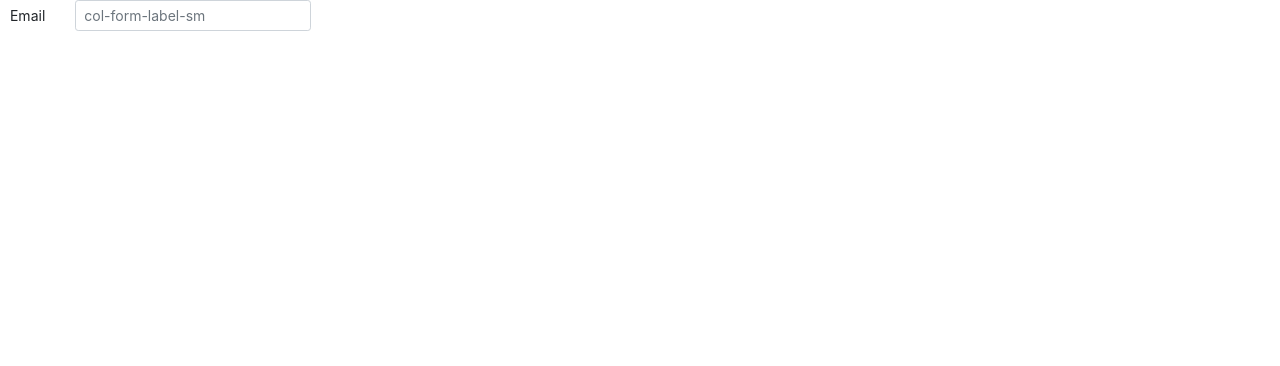
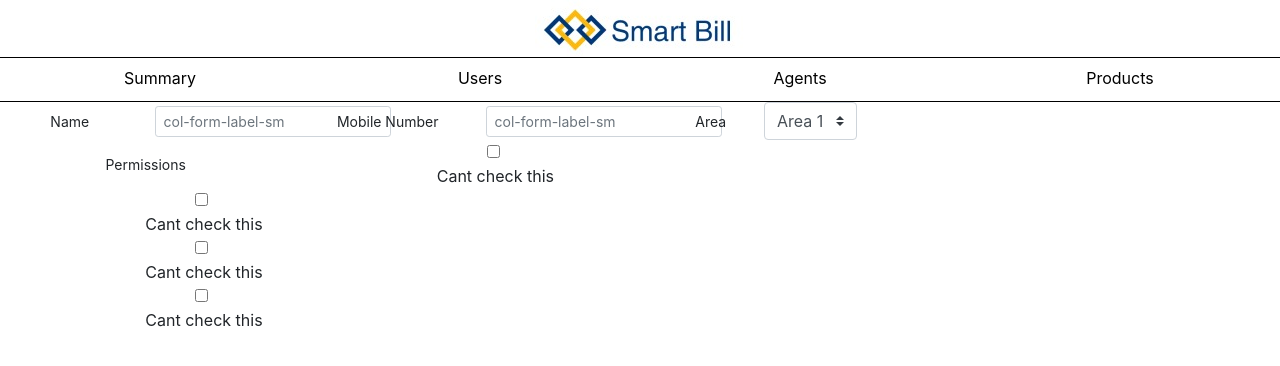
Before and after one commit to kirankumarsunkati/SB, a React (Create React App) app in the folder my-app/: page /Dashboard/addUser in a window 1280 px wide. Shown: the top 366 px of the page. Built offline with nearby package versions, Linux system fonts and the light colour scheme.

Commit message:
new changes
new changes

```diff
--- a/my-app/src/components/Dashboard/AddUser.js
+++ b/my-app/src/components/Dashboard/AddUser.js
@@ -6,17 +6,74 @@ import Row from './../UtilityComponents/Row.js';
 
 class AddUser extends React.Component{
 render(){
+  this.state =['Summary','Users','Agents','Products'];
   return(
     <div className="addUserWrapper">
+    <div className="row topWrapper">
+        <div className="col-1">
+        </div>
+        <div className="col-10">
+          <Link to="/Summary"><img src={sb} alt="sb" className="sblogo"/></Link>
+         </div>
+        <div className="col-1">
+        </div>
+    </div>
+    <div className="row dashboardContainer">
+          {this.state.map( (name,key) => {
+            return <Link to={name} key={key} className="active col-3"><Navs  value={name}/></Link>
+          })}
+    </div>
       <form class="form-inline">
 
         <div class="form-group row">
-            <label for="colFormLabelSm" class="col-sm-2 col-form-label col-form-label-sm">Email</label>
-            <div class="col-sm-10">
-              <input type="email" class="form-control form-control-sm" id="colFormLabelSm" placeholder="col-form-label-sm"/>
+            <label for="agentName" class="col-5 col-form-label col-form-label-sm">Name</label>
+            <div class="col-7">
+              <input type="text" class="form-control form-control-sm" id="agentName" placeholder="col-form-label-sm"/>
             </div>
       </div>
+      <div class="form-group row">
+          <label for="mobileNumber" class="col-5 col-form-label col-form-label-sm">Mobile Number</label>
+          <div class="col-7">
+            <input type="number" class="form-control form-control-sm" id="mobileNumber" placeholder="col-form-label-sm"/>
+          </div>
+      </div>
+      <div class="form-group row">
+          <label for="userEmail" class="col-5 col-form-label col-form-label-sm">Area</label>
+          <div class="col-7">
+          <select className="custom-select">
+            <option defaultValue="Area1" value="Area1">Area 1</option>
+            <option value="Area2">Area 2</option>
+            <option value="Area3">Area 3</option>
+            <option value="Area4">Area 4</option>
+            <option value="Area5">Area 5</option>
+          </select>
+          </div>
+      </div>
+      <div class="form-group row">
+      <label for="userEmail" className="col-5 col-form-label col-form-label-sm">Permissions</label>
+      <div className="col-7">
+          <input className="form-check-input" type="checkbox" id="disabledFieldsetCheck"/>
+          <label className="form-check-label" for="disabledFieldsetCheck">
+    Cant check this
+  </label>
+  </div><div className="col-7">
+      <input className="form-check-input" type="checkbox" id="disabledFieldsetCheck"/>
+      <label className="form-check-label" for="disabledFieldsetCheck">
+Cant check this
+</label>
+</div><div className="col-7">
+    <input className="form-check-input" type="checkbox" id="disabledFieldsetCheck"/>
+    <label className="form-check-label" for="disabledFieldsetCheck">
+Cant check this
+</label>
+</div><div className="col-7">
+    <input className="form-check-input" type="checkbox" id="disabledFieldsetCheck"/>
+    <label className="form-check-label" for="disabledFieldsetCheck">
+Cant check this
+</label>
+</div>
 
+          </div>
       </form>
       </div>
   );
--- a/my-app/src/components/Dashboard/Agents.js
+++ b/my-app/src/components/Dashboard/Agents.js
@@ -10,17 +10,17 @@ render(){
   return(
     <div className="dashboardWrapper">
           <div className="row topWrapper">
-              <div className="col-3">
+              <div className="col-1">
               </div>
-              <div className="col-6">
-{/*<img src={sb} alt="sb" className="sblogo"/>*/}              </div>
-              <div className="col-3">
+              <div className="col-10">
+                <Link to="/Summary"><img src={sb} alt="sb" className="sblogo"/></Link>
+               </div>
+              <div className="col-1">
               </div>
           </div>
           <div className="row dashboardContainer">
                 {this.state.map( (name,key) => {
-                  {{console.log(this.props,this.props.match.path.split('/'));}}
-                  return <Link to={name} key={key} className="active"><Navs  value={name}/></Link>
+                  return <Link to={name} key={key} className="active col-3"><Navs  value={name}/></Link>
                 })}
           </div>
           <div className="row borderTop">
@@ -28,8 +28,8 @@ render(){
                   Area
               </div>
               <div className="col-6 text-right noPadding">
-                  <select class="custom-select">
-                    <option selected value="Area1">Area 1</option>
+                  <select className="custom-select">
+                    <option defaultValue="Area1" value="Area1">Area 1</option>
                     <option value="Area2">Area 2</option>
                     <option value="Area3">Area 3</option>
                     <option value="Area4">Area 4</option>
@@ -42,7 +42,7 @@ render(){
           <Row name={'Raj Kumar3'} value={'0'} noBorder={'true'}></Row>
           <Row name={'Raj Kumar4'} value={'200'} noBorder={'true'}></Row>
 
-          <Link to={'addUser'}><button type="submit" className="btn btn-primary bottom">Add User</button></Link>
+          <Link to={'addUser'}><button type="submit" className="btn btn-primary bottom">Add Agent</button></Link>
 
       </div>
   );
--- a/my-app/src/components/Dashboard/Navs.js
+++ b/my-app/src/components/Dashboard/Navs.js
@@ -3,7 +3,7 @@ import React from 'react';
 class Navs extends React.Component{
 render(){
   return(
-    <div className="col-3">{this.props.value}
+    <div>{this.props.value}
     </div>
   );
 
--- a/my-app/src/components/Dashboard/Products.js
+++ b/my-app/src/components/Dashboard/Products.js
@@ -10,18 +10,17 @@ render(){
   return(
     <div className="dashboardWrapper">
           <div className="row topWrapper">
-              <div className="col-3">
+              <div className="col-1">
               </div>
-              <div className="col-6">
-                  {/*<img src={sb} alt="sb" className="sblogo"/>*/}
+              <div className="col-10">
+                <Link to="/Summary"><img src={sb} alt="sb" className="sblogo"/></Link>
               </div>
-              <div className="col-3">
+              <div className="col-1">
               </div>
           </div>
           <div className="row dashboardContainer">
-                {this.state.map( (name,key) => {
-                  {{console.log(this.props,this.props.match.path.split('/'));}}
-                  return <Link to={name} key={key} className="active"><Navs  value={name}/></Link>
+                {this.state.map((name,key) => {
+                  return <Link to={name} key={name+'_'+key} id={name+'_'+key} className="active col-3"><Navs  value={name}/></Link>
                 })}
           </div>
           <Row name={'Collections'} value={'July 2019'} isHeader={'true'}></Row>
@@ -30,11 +29,8 @@ render(){
           <Row name={'Subscriptions'} value={'July 2019'} isHeader={'true'}></Row>
           <Row name={'Total customer'} value={'23423'}></Row>
           <Row name={'Total Subsciptions'} value={'23423'}></Row>
-
-
       </div>
   );
-
 }
 }
 export default Products;
--- a/my-app/src/components/Dashboard/Summary.js
+++ b/my-app/src/components/Dashboard/Summary.js
@@ -11,18 +11,18 @@ render(){
   return(
     <div className="dashboardWrapper">
           <div className="row topWrapper">
-              <div className="col-3">
+              <div className="col-1">
               </div>
-              <div className="col-6">
-                  <img src={sb} alt="sb" className="sblogo"/>
+              <div className="col-10">
+                  <Link to="/Summary"><img src={sb} alt="sb" className="sblogo"/></Link>
               </div>
-              <div className="col-3">
+              <div className="col-1">
               </div>
           </div>
           <div className="row dashboardContainer">
                 {this.state.map( (name,key) => {
                   {{console.log(this.props,this.props.match.path.split('/'));}}
-                  return <Link to={name} key={key} className="active"><Navs  value={name}/></Link>
+                  return <Link to={name} key={key} className="active col-3"><Navs  value={name}/></Link>
                 })}
           </div>
           <Row name={'Collections'} value={'July 2019'} isHeader={'true'}></Row>
--- a/my-app/src/components/Dashboard/Users.js
+++ b/my-app/src/components/Dashboard/Users.js
@@ -10,23 +10,24 @@ render(){
   return(
     <div className="dashboardWrapper">
           <div className="row topWrapper">
-              <div className="col-3">
+              <div className="col-1">
               </div>
-              <div className="col-6">
-{/*<img src={sb} alt="sb" className="sblogo"/>*/}              </div>
-              <div className="col-3">
+              <div className="col-10">
+                <Link to="Dashboard/Summary"><img src={sb} alt="sb" className="sblogo"/></Link>
+              </div>
+              <div className="col-1">
               </div>
           </div>
           <div className="row dashboardContainer">
                 {this.state.map( (name,key) => {
                   {{console.log(this.props,this.props.match.path.split('/'));}}
-                  return <Link to={name} key={key} className="active"><Navs  value={name}/></Link>
+                  return <Link to={name} key={key} className="active col-3"><Navs  value={name}/></Link>
                 })}
           </div>
           <div className="row">
               <div className="col-6 text-left noPadding">
-                  <select class="custom-select">
-                    <option selected value="Area1">Area 1</option>
+                  <select className="custom-select">
+                    <option defaultValue="Area1" value="Area1">Area 1</option>
                     <option value="Area2">Area 2</option>
                     <option value="Area3">Area 3</option>
                     <option value="Area4">Area 4</option>
@@ -34,8 +35,8 @@ render(){
                   </select>
               </div>
               <div className="col-6 text-right noPadding">
-                <select class="custom-select">
-                  <option selected value="Agent1">Agent 1</option>
+                <select className="custom-select">
+                  <option defaultValue="Agent1" value="Agent1">Agent 1</option>
                   <option value="Agent2">Agent 2</option>
                   <option value="Agent3">Agent 3</option>
                   <option value="Agent4">Agent 4</option>
@@ -53,7 +54,6 @@ render(){
           <Link to={'addUser'}><button type="submit" className="btn btn-primary bottom">Add User</button></Link>
       </div>
   );
-
 }
 }
 export default Users;
--- a/my-app/src/components/UtilityComponents/Row.js
+++ b/my-app/src/components/UtilityComponents/Row.js
@@ -6,7 +6,7 @@ render(){
   const {value} = this.props;
   const {noBorder} = this.props;
   let headerClass = this.props.isHeader === "true" ? 'header' : 'nonHeader';
-  let borderClass =  this.props.noBorder === "true" ? "noBorder" : "border";
+  let borderClass =  noBorder === "true" ? "noBorder" : "border";
   let classNameValue ="row borderTop";
   classNameValue =  classNameValue+' '+headerClass+ ' '+borderClass;
   return(
```
